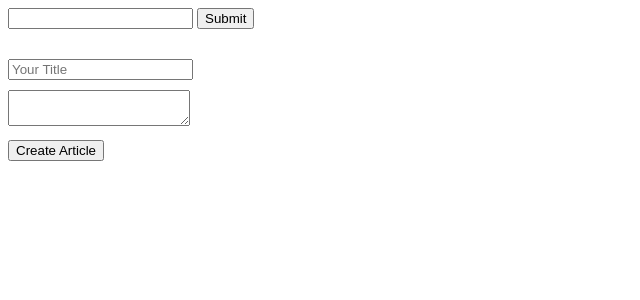
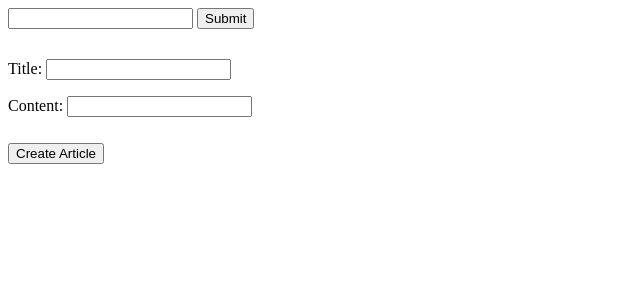
Before and after one commit to dawmro/testing_django, a Django app: page /articles/create/ in a window 1280 px wide. Shown: the top 300 px of the page, without its empty margins (0-640 px from the left). Run offline with Django 4.2, Linux system fonts and the light colour scheme; the visitor is signed in with stand-in values (Sample User, id 1).

Commit message:
[ADD] ArticleForm

```diff
--- /dev/null
+++ b/articles/forms.py
@@ -0,0 +1,5 @@
+from django import forms
+
+class ArticleForm(forms.Form):
+    title = forms.CharField()
+    content = forms.CharField()
--- a/articles/views.py
+++ b/articles/views.py
@@ -2,7 +2,7 @@ from django.shortcuts import render
 
 from .models import Article
 from django.contrib.auth.decorators import login_required
-
+from .forms import ArticleForm
 # Create your views here.
 
 def article_search_view(request):
@@ -38,7 +38,12 @@ def article_detail_view(request, id=None):
 
 @login_required
 def article_create_view(request):
-    context = {}
+
+    form = ArticleForm()
+    context = {
+        "form": form,
+    }
+
     if request.method == "POST":
         title = request.POST.get("title")
         content = request.POST.get("content")
--- a/templates/articles/create.html
+++ b/templates/articles/create.html
@@ -6,15 +6,8 @@
         <div style="margin-top:30px;">
             <form action="." method="POST">
                 {% csrf_token %}
-                <div>
-                    <input type="text", name="title" placeholder="Your Title" />
-                </div>
-                <div style="margin-top:10px;">
-                    <textarea name="content" placeholder="Your Content"> </textarea>
-                </div>
-                <div style="margin-top:10px;">
-                    <button type="submit">Create Article</button>
-                </div>
+                {{ form.as_p }}
+                <button style="margin-top:10px; type="submit">Create Article</button>
             </form>
         </div>
         {% else %}
```
